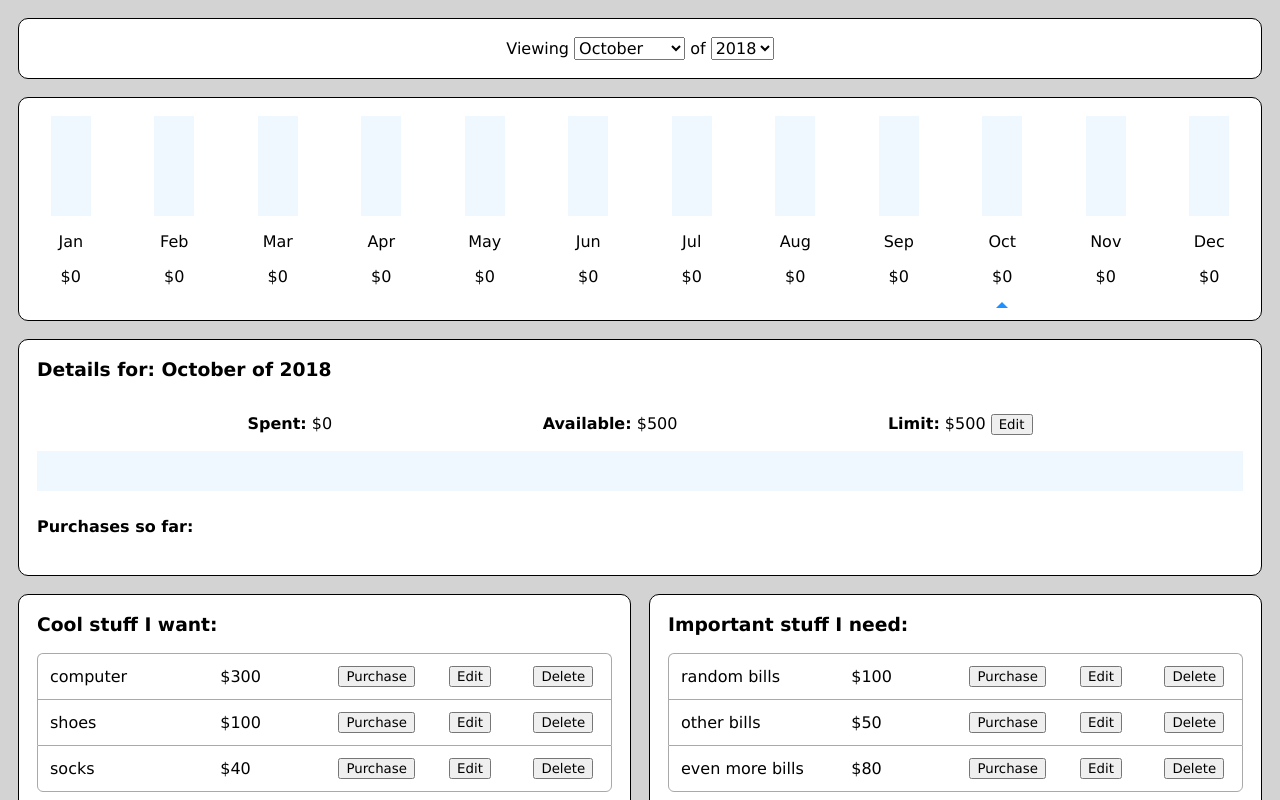
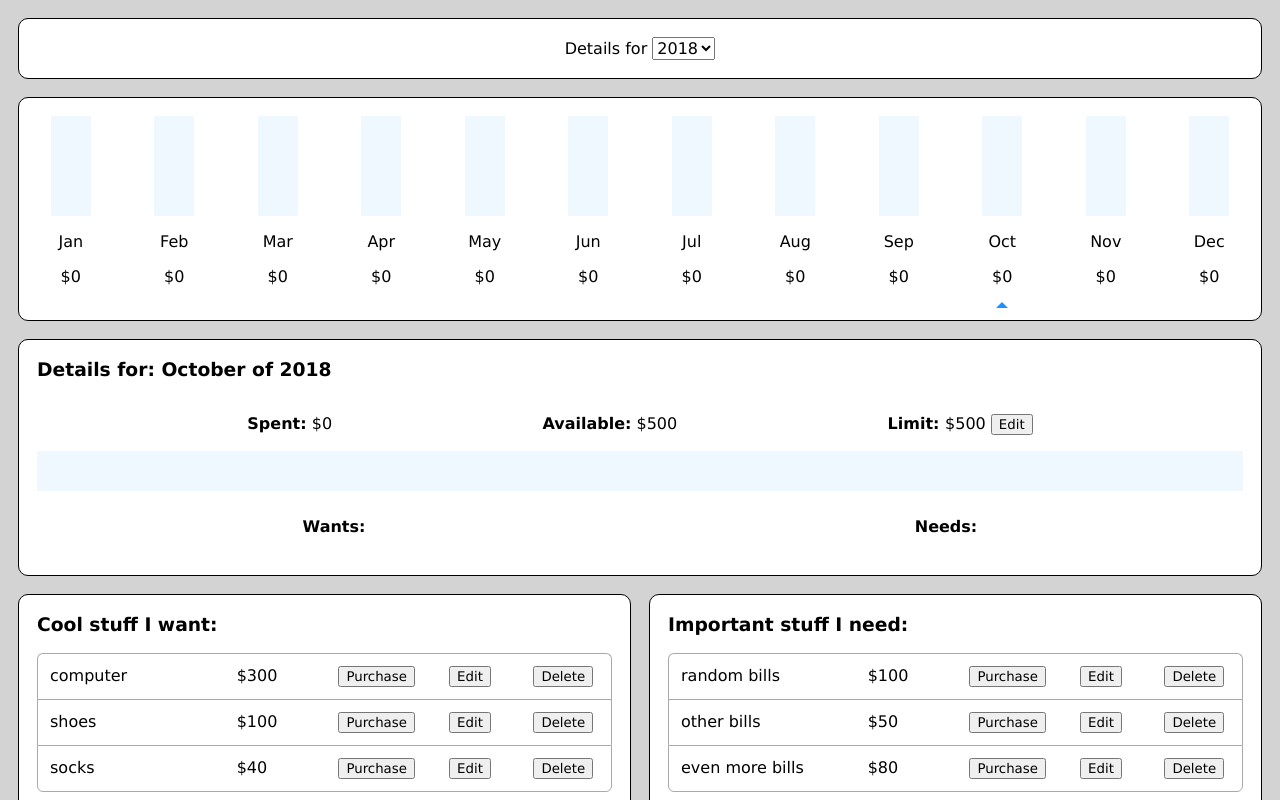
Before and after one commit to eslevy17/wishlist, a React (Create React App) app: page / in a window 1280 px wide. Shown: the top 800 px of the page. Built offline with nearby package versions, Linux system fonts and the light colour scheme.

Commit message:
year support

```diff
--- a/src/App.css
+++ b/src/App.css
@@ -18,6 +18,10 @@ input {
     border-width: 1px;
     border-color: lightgrey;
     padding: 4px;
+}
+
+.skinnyInput {
+    width: 100px;
 }
 
 /* MAIN APP */
@@ -96,8 +100,7 @@ select {
 }
 
 .limitRow {
-    display: grid;
-    grid-template-columns: auto auto auto;
+    display: flex;
     justify-content: space-evenly;
 }
 
@@ -113,8 +116,14 @@ select {
     display: inline-block;
 }
 
-.progressBar {
+.purchasesThisMonth {
+    display: grid;
+    grid-template-columns: 1fr 1fr;
+    grid-gap: 18px;
+}
 
+.centerMe {
+    text-align: center;
 }
 
 /* WANTS AND NEEDS BLOCKS */
@@ -138,21 +147,16 @@ select {
     border-radius: 10px;
 }
 
-.productTable {
-    width: 100%;
-    box-sizing: border-box;
-}
-
 /* ITEM */
 
 .itemRow {
     display: grid;
-    grid-template-columns: 31% 20% 17% 17% 17%;
+    grid-template-columns: 34% 17% 17% 17% 17%;
     border-top: 1px solid darkgrey;
     border-right: 1px solid darkgrey;
     border-left: 1px solid darkgrey;
     padding: 12px;
-    align-items: center;
+    align-items: baseline;
 }
 
 .itemRow:first-child {
--- a/src/App.js
+++ b/src/App.js
@@ -27,6 +27,35 @@ class App extends Component {
             purchases: {},
         }
     }
+
+    // purchases will eventually look like this:
+    //
+    // purchases: {
+    //     2018: {
+    //         January: {
+    //             limit: 500,
+    //             purchases: []
+    //         },
+    //         February: {
+    //             limit: 400,
+    //             purchases: []
+    //         },
+    //         March: {
+    //             limit: 500,
+    //             purchases: []
+    //         }
+    //     },
+    //     2019: {
+    //         January: {
+    //             limit: 500,
+    //             purchases: []
+    //         },
+    //         February: {
+    //             limit: 400,
+    //             purchases: []
+    //         }
+    //     }
+    // }
 
     addNew(newItem, list) {
         var oldItems = this.state[list].slice();
@@ -58,30 +87,35 @@ class App extends Component {
         })
     }
 
-    purchase(name, price, month, year) {
+    purchase(name, price, list, month, year) {
         var newPurchases = this.state.purchases;
-        if (!newPurchases[month]) {
-            newPurchases[month] = []
+        if (!newPurchases[year]) {
+            newPurchases[year] = {}
         }
-        newPurchases[month].push({
+        if (!newPurchases[year][month]) {
+            newPurchases[year][month] = {limit: 500, purchases: []}
+        }
+        newPurchases[year][month].purchases.push({
             name: name,
-            price: price});
+            price: price,
+            list: list
+        });
         this.setState({
             purchases: newPurchases
         })
     }
 
-    updatePurchasedItem(updatedItem, index, list, month) {
+    updatePurchasedItem(updatedItem, index, list, month, year) {
         var newPurchases = this.state.purchases;
-        newPurchases[month][index] = updatedItem;
+        newPurchases[year][month].purchases[index] = updatedItem;
         this.setState({
             purchases: newPurchases
         })
     }
 
-    deletePurchasedItem(index, list, month) {
+    deletePurchasedItem(index, list, month, year) {
         var newPurchases = this.state.purchases;
-        newPurchases[month].splice(index, 1);
+        newPurchases[year][month].purchases.splice(index, 1);
         this.setState({
             purchases: newPurchases
         })
@@ -106,6 +140,7 @@ class App extends Component {
                 update={this.update.bind(this)}
                 purchase={this.purchase.bind(this)}
                 list='wants'
+                purchased={false}
             />
         );
         const allNeeds = this.state.needs.map((need, index) =>
@@ -120,14 +155,18 @@ class App extends Component {
                 update={this.update.bind(this)}
                 purchase={this.purchase.bind(this)}
                 list='needs'
+                purchased={false}
             />
         );
 
         var purchasedItems = null;
-        if (this.state.purchases[this.state.activeMonth]) {
-            purchasedItems = this.state.purchases[this.state.activeMonth];
+        var yearlyPurchasedItems = null;
+        if (this.state.purchases[this.state.activeYear]) {
+            yearlyPurchasedItems = this.state.purchases[this.state.activeYear];
+            if (this.state.purchases[this.state.activeYear][this.state.activeMonth]) {
+                purchasedItems = this.state.purchases[this.state.activeYear][this.state.activeMonth].purchases;
+            }
         }
-        // purchases={this.state.purchases[this.state.activeMonth]}
 
         return (
             <div className="mainApp">
@@ -139,7 +178,8 @@ class App extends Component {
 
                 <MonthlyChart
                     month={this.state.activeMonth}
-                    purchases={this.state.purchases}
+                    year={this.state.activeYear}
+                    purchases={yearlyPurchasedItems}
                     getMonthlyDetail={this.getMonthlyDetail.bind(this)}
                 />
 
@@ -148,27 +188,30 @@ class App extends Component {
                     year={this.state.activeYear}
                     updatePurchasedItem={this.updatePurchasedItem.bind(this)}
                     deletePurchasedItem={this.deletePurchasedItem.bind(this)}
-
                     purchases={purchasedItems}
                 />
 
                 <div className="wantsAndNeeds">
                     <div className="expenseBlock">
                         <h3>Cool stuff I want:</h3>
-                        <div className="productTable">
+                        <div>
                             {allWants}
                         </div>
                         <NewItemForm
-                            handleSubmit={this.addNew.bind(this)} list='wants'/>
+                            handleSubmit={this.addNew.bind(this)}
+                            list='wants'
+                        />
                     </div>
 
                     <div className="expenseBlock">
                         <h3>Important stuff I need:</h3>
-                        <div className="productTable">
+                        <div>
                             {allNeeds}
                         </div>
                         <NewItemForm
-                            handleSubmit={this.addNew.bind(this)} list='needs'/>
+                            handleSubmit={this.addNew.bind(this)}
+                            list='needs'
+                        />
                     </div>
                 </div>
 
--- a/src/components/datepicker.js
+++ b/src/components/datepicker.js
@@ -10,21 +10,7 @@ class DatePicker extends Component {
     }
 
     componentDidMount() {
-        document.getElementById('monthSelector').options[new Date().getMonth()].selected = true;
-        document.getElementById('yearSelector').options[0].selected = true;
-    }
-
-    componentWillReceiveProps(newProps) {
-        this.setState({
-            currentMonth: newProps.month
-        })
-        const months = ['January', 'February', 'March', 'April', 'May', 'June', 'July', 'August', 'September', 'October', 'November', 'December'];
-        for (var i = 0; i < months.length; i ++) {
-            if (months[i] === newProps.month) {
-                break
-            }
-        }
-        document.getElementById('monthSelector').options[i].selected = true;
+        document.getElementById('yearSelector').options[1].selected = true;
     }
 
     handleChange(event) {
@@ -33,7 +19,7 @@ class DatePicker extends Component {
 
     render() {
         var yearList = [];
-        for (var i = 0; i < 5; i ++) {
+        for (var i = -1; i < 2; i ++) {
             yearList.push(new Date().getFullYear() + i)
         }
         var newYearList = yearList.map(year =>
@@ -42,23 +28,7 @@ class DatePicker extends Component {
 
         return (
             <div className="datepicker">
-            <label htmlFor="monthSelector"> Viewing </label>
-                <select id="monthSelector" name="activeMonth" onChange={this.handleChange.bind(this)}>
-                    <option value="January">January</option>
-                    <option value="February">February</option>
-                    <option value="March">March</option>
-                    <option value="April">April</option>
-                    <option value="May">May</option>
-                    <option value="June">June</option>
-                    <option value="July">July</option>
-                    <option value="August">August</option>
-                    <option value="September">September</option>
-                    <option value="October">October</option>
-                    <option value="November">November</option>
-                    <option value="December">December</option>
-                </select>
-
-                <label htmlFor="yearSelector"> of </label>
+                <label htmlFor="yearSelector"> Details for </label>
                 <select id="yearSelector" name="activeYear" onChange={this.handleChange.bind(this)}>
                     {newYearList}
                 </select>
--- a/src/components/monthlyinfo.js
+++ b/src/components/monthlyinfo.js
@@ -20,17 +20,16 @@ class MonthlyInfo extends Component {
         }
     }
 
-    updatePurchasedItem(updatedItem, index, list) {
-        this.props.updatePurchasedItem(updatedItem, index, list, this.state.month)
+    updatePurchasedItem(updatedItem, index, list, month, year) {
+        this.props.updatePurchasedItem(updatedItem, index, list, this.state.month, this.state.year)
     }
 
     deletePurchasedItem(index, list) {
-        this.props.deletePurchasedItem(index, list, this.state.month)
+        this.props.deletePurchasedItem(index, list, this.state.month, this.state.year)
     }
 
     editLimit() {
         this.setState({editingLimit: true})
-        // this.props.editLimit(this.state.month)
     }
 
     cancel() {
@@ -53,22 +52,46 @@ class MonthlyInfo extends Component {
     render() {
         var spent = 0;
         var limit = this.state.limit;
-        var purchases = null;
+        var wants = [];
+        var needs = [];
         if (this.props.purchases) {
             for (var i = 0; i < this.props.purchases.length; i ++) {
-                spent += this.props.purchases[i].price
+                spent += this.props.purchases[i].price;
+                if (this.props.purchases[i].list === 'wants') {
+                    wants.push(this.props.purchases[i])
+                }
+                if (this.props.purchases[i].list === 'needs') {
+                    needs.push(this.props.purchases[i])
+                }
             }
-            purchases = this.state.purchases.map((purchasedItem, index) =>
+
+            wants = wants.map((item, index) =>
                 <Item
-                    name={purchasedItem.name}
-                    price={purchasedItem.price}
-                    key={purchasedItem.name}
+                    name={item.name}
+                    price={item.price}
+                    key={item.name}
                     index={index}
                     activeMonth={this.state.month}
                     activeYear={this.state.year}
                     update={this.updatePurchasedItem.bind(this)}
                     delete={this.deletePurchasedItem.bind(this)}
-                    list='purchasedItems'
+                    list='wants'
+                    purchased={true}
+                />
+            );
+
+            needs = needs.map((item, index) =>
+                <Item
+                    name={item.name}
+                    price={item.price}
+                    key={item.name}
+                    index={index}
+                    activeMonth={this.state.month}
+                    activeYear={this.state.year}
+                    update={this.updatePurchasedItem.bind(this)}
+                    delete={this.deletePurchasedItem.bind(this)}
+                    list='needs'
+                    purchased={true}
                 />
             );
         }
@@ -90,6 +113,7 @@ class MonthlyInfo extends Component {
                     <input
                         type="number"
                         name="newLimit"
+                        className="skinnyInput"
                         value={this.state.newLimit}
                         placeholder={this.state.newLimit}
                         onChange={this.handleLimitChange.bind(this)}
@@ -105,16 +129,22 @@ class MonthlyInfo extends Component {
                 <span className="limitRow">
                     <p><b>Spent:</b> ${spent}</p>
                     <p><b>Available:</b> ${this.state.limit - spent}</p>
-                    <p><b>Limit:</b> ${this.state.limit} {editLimitButton}</p>
+                    <p><b>Limit: </b> ${this.state.limit} {editLimitButton}</p>
                 </span>
                 <div className="progressBar">
                     {spentbar}
                     {limitbar}
                 </div>
 
-                <h4>Purchases so far:</h4>
-                <div className="productTable">
-                    {purchases}
+                <div className="purchasesThisMonth">
+                    <div>
+                        <span className="centerMe"><h4>Wants:</h4></span>
+                        <div>{wants}</div>
+                    </div>
+                    <div>
+                        <span className="centerMe"><h4>Needs:</h4></span>
+                        <div>{needs}</div>
+                    </div>
                 </div>
             </div>
         )
```
Also changed, not shown: src/components/item.js (+16 -5 lines), src/components/monthlychart.js (+14 -8 lines).
